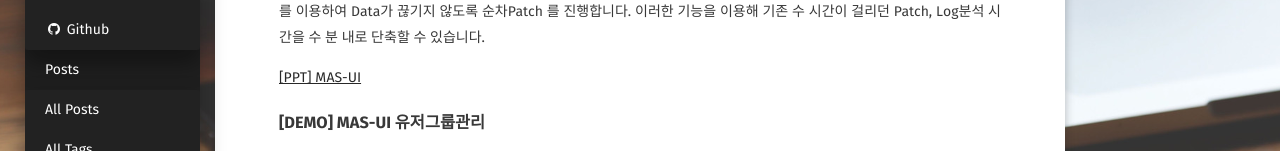
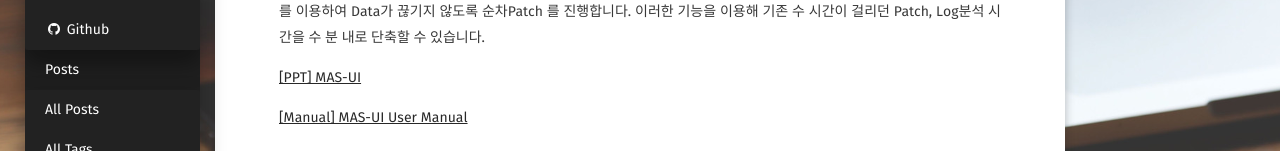
Before and after one commit to joonho-park/Profile, a Jekyll site: the page built from _posts/2025-08-29-MAS-UI.md, in a window 1280 px wide and 900 px high, scrolled down 380 px, cut to the strip 0-302 px from the top of the window. Shown: the part 151-302 px from the top of the strip. Built offline with Jekyll 4.4.1, drawn with Linux system fonts in a browser that asks for light colours; some web fonts are replaced.

Commit message:
User Manual 추가

```diff
--- a/_posts/2025-08-29-MAS-UI.md
+++ b/_posts/2025-08-29-MAS-UI.md
@@ -27,6 +27,8 @@ EDA(반도체 장비 표준 통신) 을 이용한 데이터 전송 과정에서
 기존에 없던 EDA 현황 파악 가능, Newdata 전송상태 파악 가능, Abnormal Case 현황 파악 가능, Application, Server 의 Resource 현황 파악 가능, SessionRecovery 기능 개발, -->
 
 [[PPT] MAS-UI](/assets/pdf/MAS-UI.pdf)
+
+[[Manual] MAS-UI User Manual](/document/Infini-A%20MAS%20UI%20User%20Manual.docx)
 
 <div style="margin-bottom:40px;">
   <h3>[DEMO] MAS-UI 유저그룹관리</h3>
```
Also changed, not shown: 3 other files.
